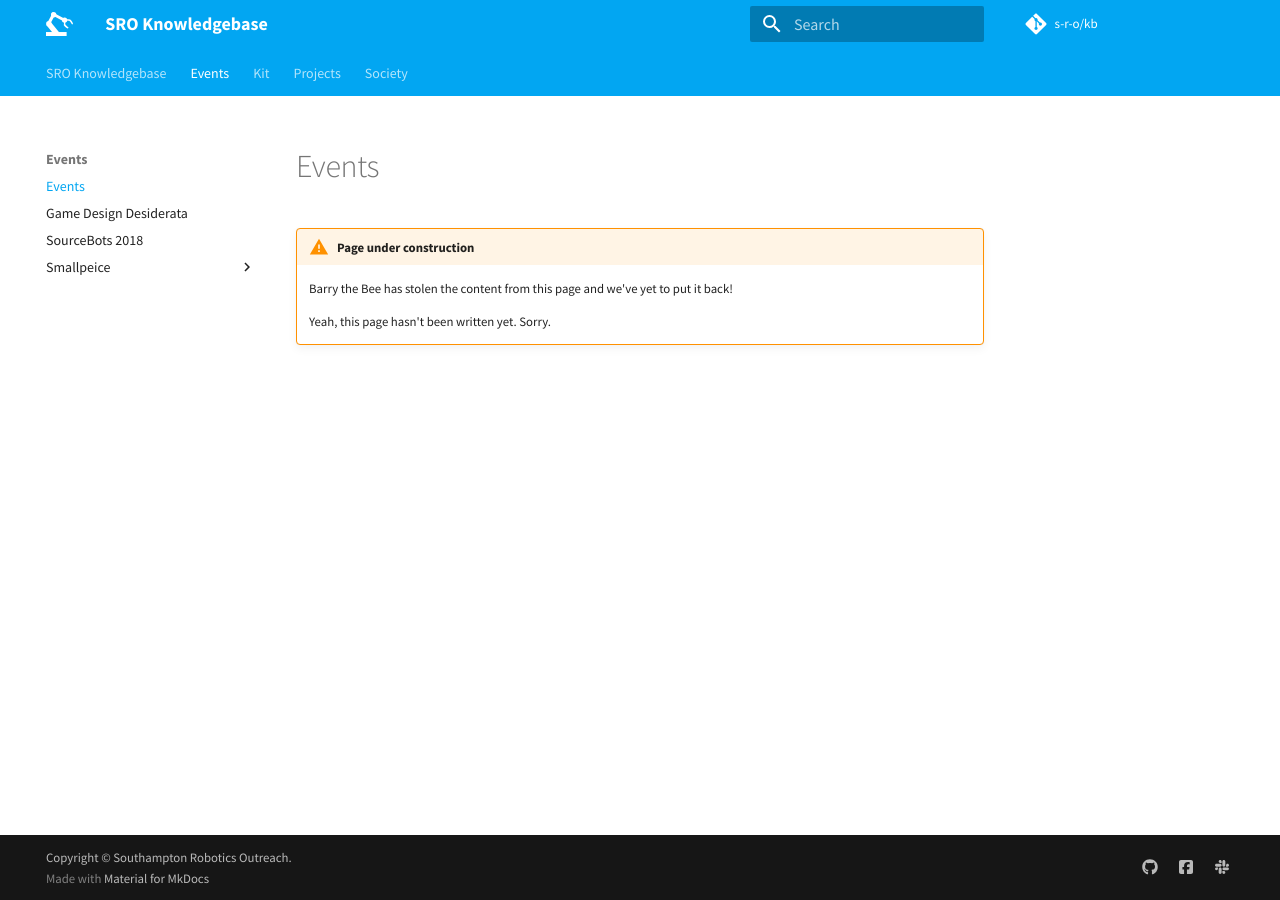
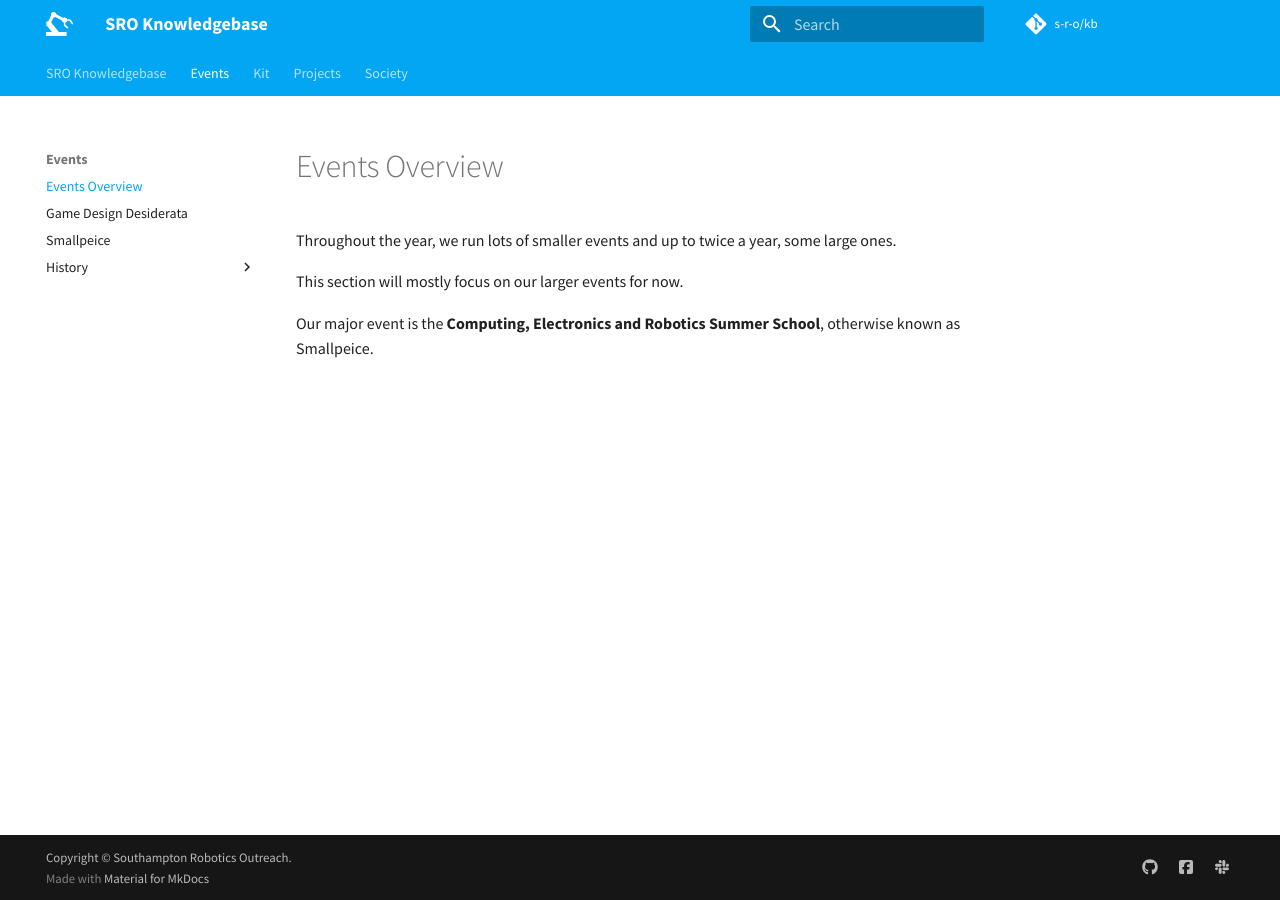
Before and after one commit to roboticsoutreach/kb, an MkDocs documentation site: the page built from docs/events/index.md, in a window 1280 px wide. Built offline with MkDocs 1.6.1 and Material for MkDocs 9.7.7, drawn with Linux system fonts in a browser that asks for light colours; comment, search, counter and statistics services are not loaded.

Commit message:
Restructure Events Section

```diff
--- a/docs/events/index.md
+++ b/docs/events/index.md
@@ -1,6 +1,7 @@
-# Events
+# Events Overview
 
-!!! warning "Page under construction"
-    Barry the Bee has stolen the content from this page and we've yet to put it back!
+Throughout the year, we run lots of smaller events and up to twice a year, some large ones.
 
-    Yeah, this page hasn't been written yet. Sorry.
+This section will mostly focus on our larger events for now.
+
+Our major event is the **Computing, Electronics and Robotics Summer School**, otherwise known as Smallpeice.
--- a/docs/events/smallpeice/index.md
+++ b/docs/events/smallpeice.md
@@ -1,6 +1,4 @@
----
-title: Overview
----
+# Smallpeice
 
 Smallpeice is an annual Summer School that we hold in collaboration with the [Smallpeice Trust](https://www.smallpeicetrust.org.uk/). During this weeklong event, normally held in early August, SRO (operating under the Sourcebots brand) are responsible for the event. Staff from the Smallpeice trust ensure the welfare of students outside of the working day.
 
```
Also changed, not shown: docs/events/history/2016.md (renamed from docs/events/smallpeice/2016.md, +1 -1 lines), docs/events/history/2017.md (renamed from docs/events/smallpeice/2017.md, +1 -1 lines), docs/events/history/2018.md (renamed from docs/events/smallpeice/2018.md, +1 -1 lines), docs/events/history/2019.md (renamed from docs/events/smallpeice/2019.md, +5 -5 lines), docs/events/history/sb2018.md (renamed from docs/events/sourcebots2018.md), 14 other files.
